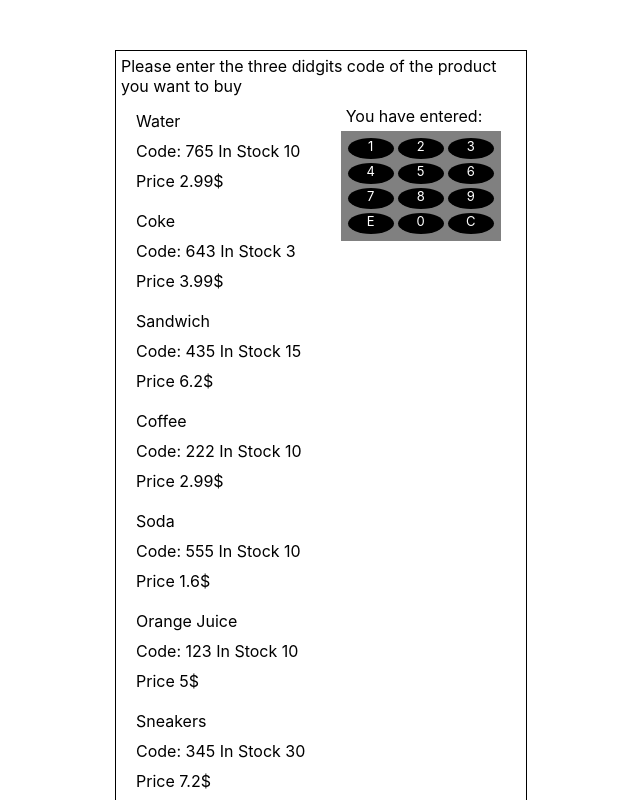
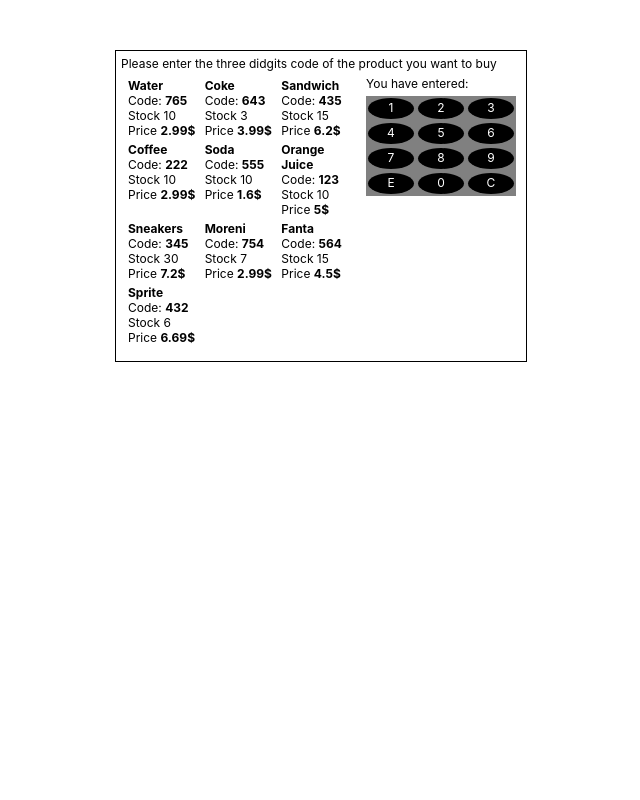
Before and after one commit to bulldozerat/vending-machine, a React (Create React App) app: page / in a window 1280 px wide. Shown: the top 800 px of the page, without its empty margins (319-959 px from the left). Built offline with nearby package versions, Linux system fonts and the light colour scheme.

Commit message:
XXXX Style improvements

```diff
--- a/src/features/Keypad/Keypad.module.scss
+++ b/src/features/Keypad/Keypad.module.scss
@@ -1,10 +1,10 @@
 .keypadWrapper {
   display: inline-grid;
   grid-template-columns: repeat(3, 1fr);
+  margin-top: 5px;
   height: 100px;
   width: 150px;
   background: gray;
-  font-size: 13px;
 
   span {
     min-width: 0;
@@ -13,6 +13,7 @@
     margin: 2px;
     color: #fff;
     text-align: center;
+    line-height: 20px;
     cursor: pointer;
   }
 }
--- /dev/null
+++ b/src/features/Products/Products.module.scss
@@ -0,0 +1,16 @@
+.productsWrapper {
+  display: inline-grid;
+  grid-template-columns: repeat(3, 1fr);
+}
+
+.productWrapper {
+  margin: 2px;
+
+  span {
+    font-weight: bold;
+  }
+}
+
+.productTitle {
+  font-weight: bold;
+}
--- a/src/features/Products/Products.tsx
+++ b/src/features/Products/Products.tsx
@@ -1,4 +1,5 @@
 import { IProduct } from 'types/VendingMachine.interfaces';
+import styles from './Products.module.scss';
 
 interface IProducts {
   products: IProduct[];
@@ -6,15 +7,18 @@ interface IProducts {
 
 const Products = ({ products }: IProducts) => {
   return (
-    <div>
+    <div className={styles.productsWrapper}>
       {products.length &&
         products.map(({ id, title, price, stock, code }) => (
-          <div key={id}>
-            <div>{title}</div>
+          <div key={id} className={styles.productWrapper}>
+            <div className={styles.productTitle}>{title}</div>
             <div>
-              Code: {code} In Stock {stock}
+              Code: <span>{code}</span>
             </div>
-            <div>Price {price}$</div>
+            <div>Stock {stock}</div>
+            <div>
+              Price <span>{price}$</span>
+            </div>
           </div>
         ))}
     </div>
--- a/src/index.css
+++ b/src/index.css
@@ -6,6 +6,7 @@ body {
   -webkit-font-smoothing: antialiased;
   -moz-osx-font-smoothing: grayscale;
   box-sizing: border-box;
+  font-size: 12px;
 }
 
 .app {
@@ -21,7 +22,7 @@ body {
 }
 
 
-.content-wrapper div {
+.content-wrapper > div {
   flex-grow: 1;
   padding: 5px;
 }
```
